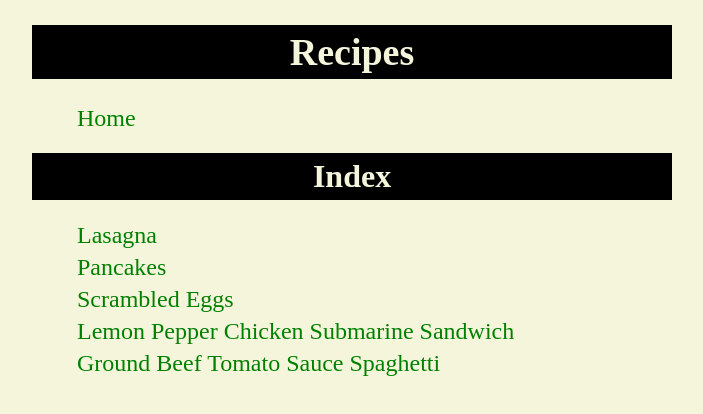
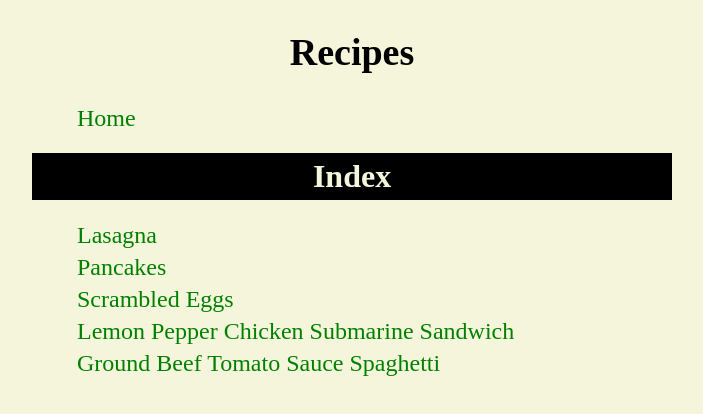
Before and after one commit to cruncheon/recipes, a plain HTML site: page index.html in a window 1280 px wide. Shown: the whole page, without its empty margins (288-991 px from the left). Drawn offline with Linux system fonts and the light colour scheme.

Commit message:
Update navbar h1 color

```diff
--- a/style.css
+++ b/style.css
@@ -29,8 +29,8 @@ body {
 
 .navbar h1 {
     font-size: 38px;
-    background-color: black;
-    color: beige;
+    background-color: beige;
+    color: black;
     padding: 5px;
     text-align: center;
 }
```
